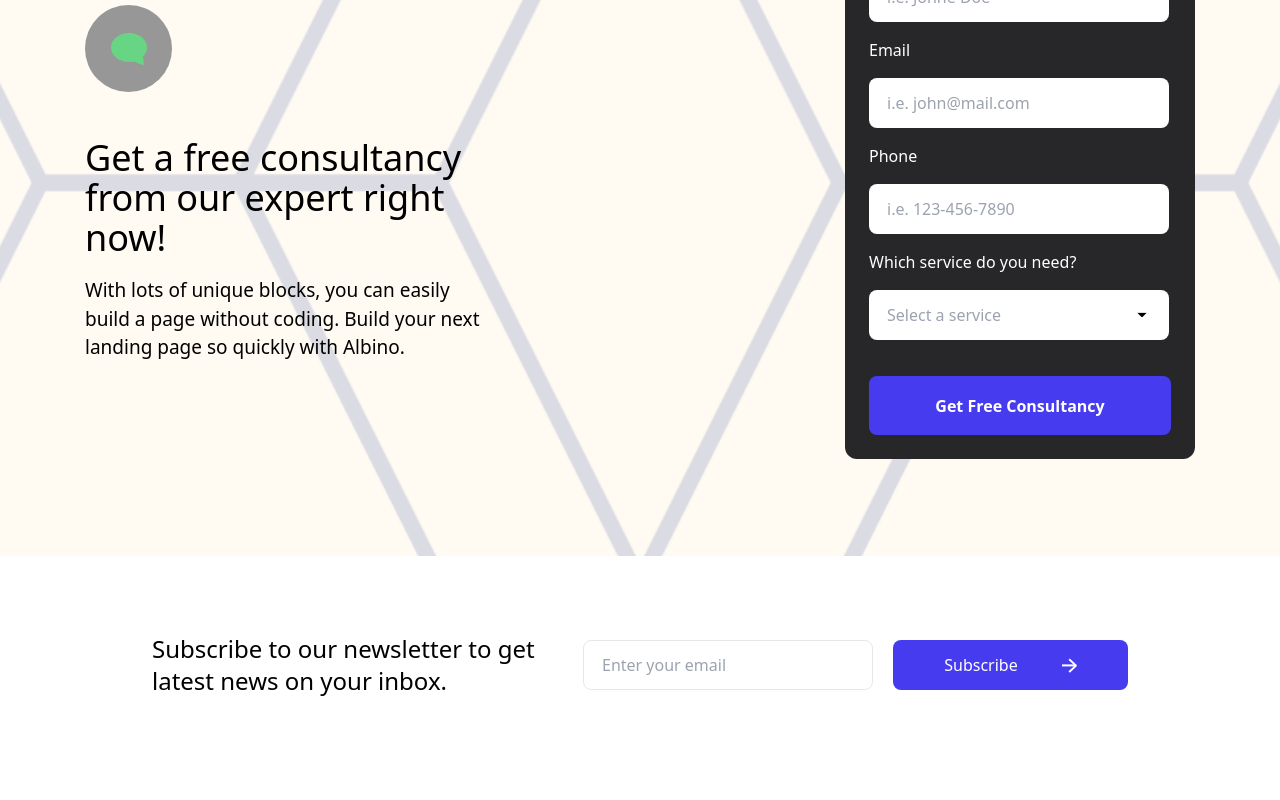
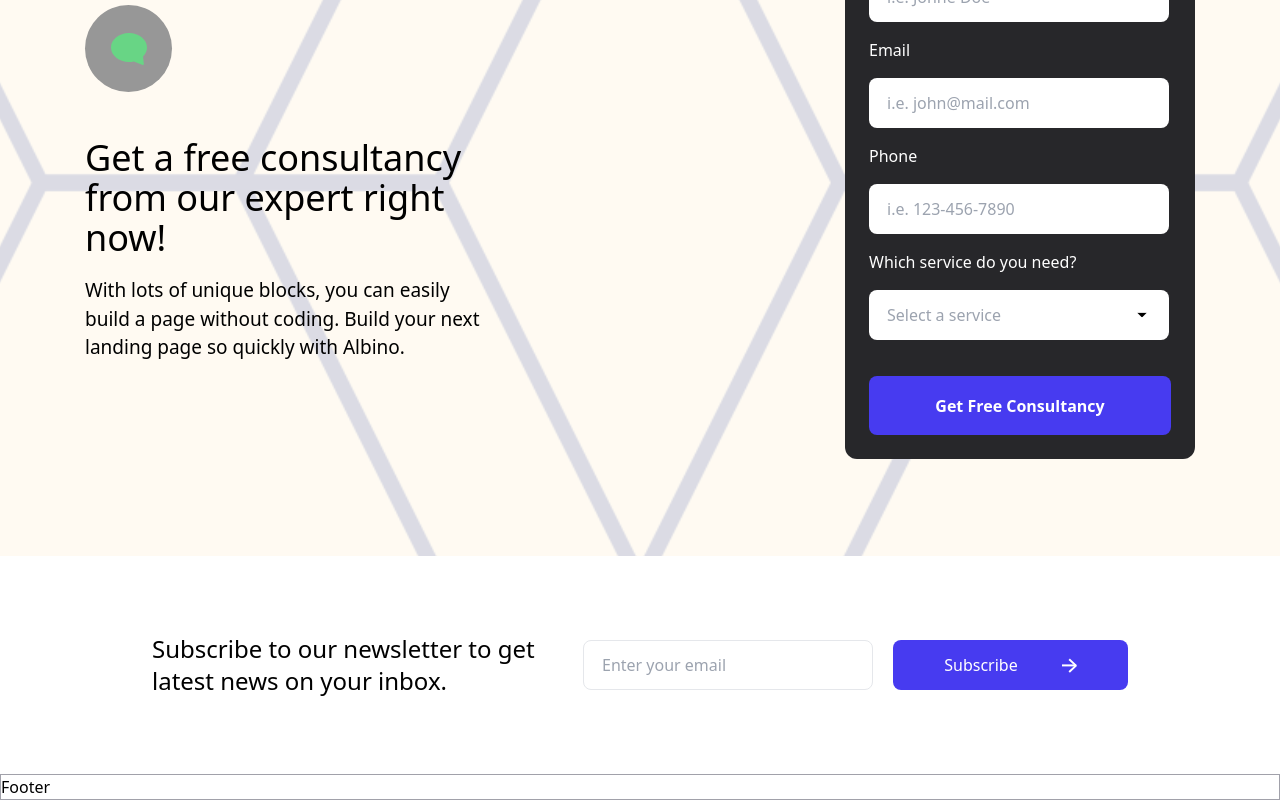
Before and after one commit to Omid-Gharavi/Consultation, a Next.js app: page / in a window 1280 px wide. Shown: the part 3275-4075 px from the top of the page. Before the commit the page ends 4049 px from the top, so only its background shows below. Built offline with nearby package versions, Linux system fonts and the light colour scheme.

Commit message:
add: footer component

```diff
--- /dev/null
+++ b/src/components/footer/Footer.jsx
@@ -0,0 +1,9 @@
+import React from 'react'
+
+const Footer = () => {
+    return (
+        <div className='border-[1px] border-solid border-zinc-400'>Footer</div>
+    )
+}
+
+export default Footer
--- a/src/pages/index.js
+++ b/src/pages/index.js
@@ -7,6 +7,7 @@ import Services from "@/components/Services/Services";
 import Content from "@/components/content/Content";
 import Testimonial from "@/components/testimonial/Testimonial";
 import CTA from "@/components/cta/CTA";
+import Footer from "@/components/footer/Footer";
 
 export default function Home() {
   return (
@@ -21,6 +22,7 @@ export default function Home() {
       <Content />
       <Testimonial />
       <CTA />
+      <Footer />
     </main>
   );
 }
```
